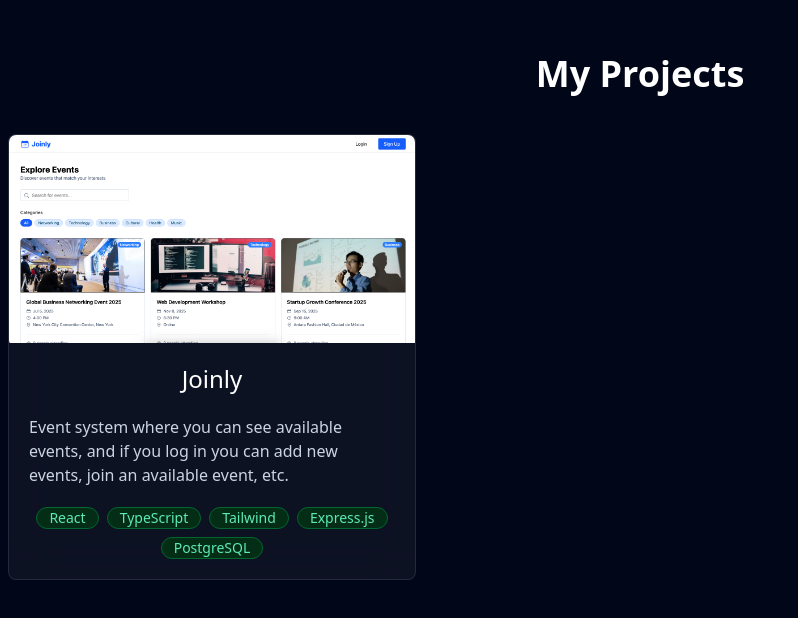
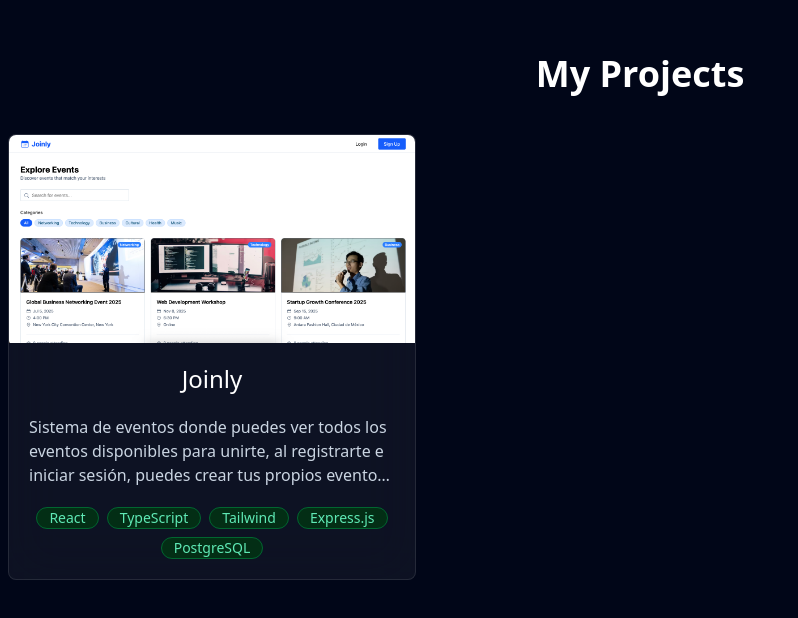
Before and after one commit to davidvchang/Web-Portfolio, a React (Vite) app: page / in a window 1280 px wide. Shown: the part 826-1444 px from the top of the page, without its empty margins (0-798 px from the left). Built offline with nearby package versions, Linux system fonts and the light colour scheme.

Commit message:
Fix: change language in joinly evnet descriptioin

```diff
--- a/src/sections/Projects.jsx
+++ b/src/sections/Projects.jsx
@@ -12,7 +12,7 @@ const Projects = () => {
         <span className='text-4xl font-semibold'>My Projects</span>
 
         <div className='grid grid-cols-1 lg:grid-cols-2 xl:grid-cols-3 gap-5 justify-center'>
-            <ProjectCard image={Joinly} title="Joinly" description="Event system where you can see available events, and if you log in you can add new events, join an available event, etc."
+            <ProjectCard image={Joinly} title="Joinly" description="Sistema de eventos donde puedes ver todos los eventos disponibles para unirte, al registrarte e iniciar sesión, puedes crear tus propios eventos, eliminar y editar los eventos previamente creados."
 
                 children={
                     <>
```
